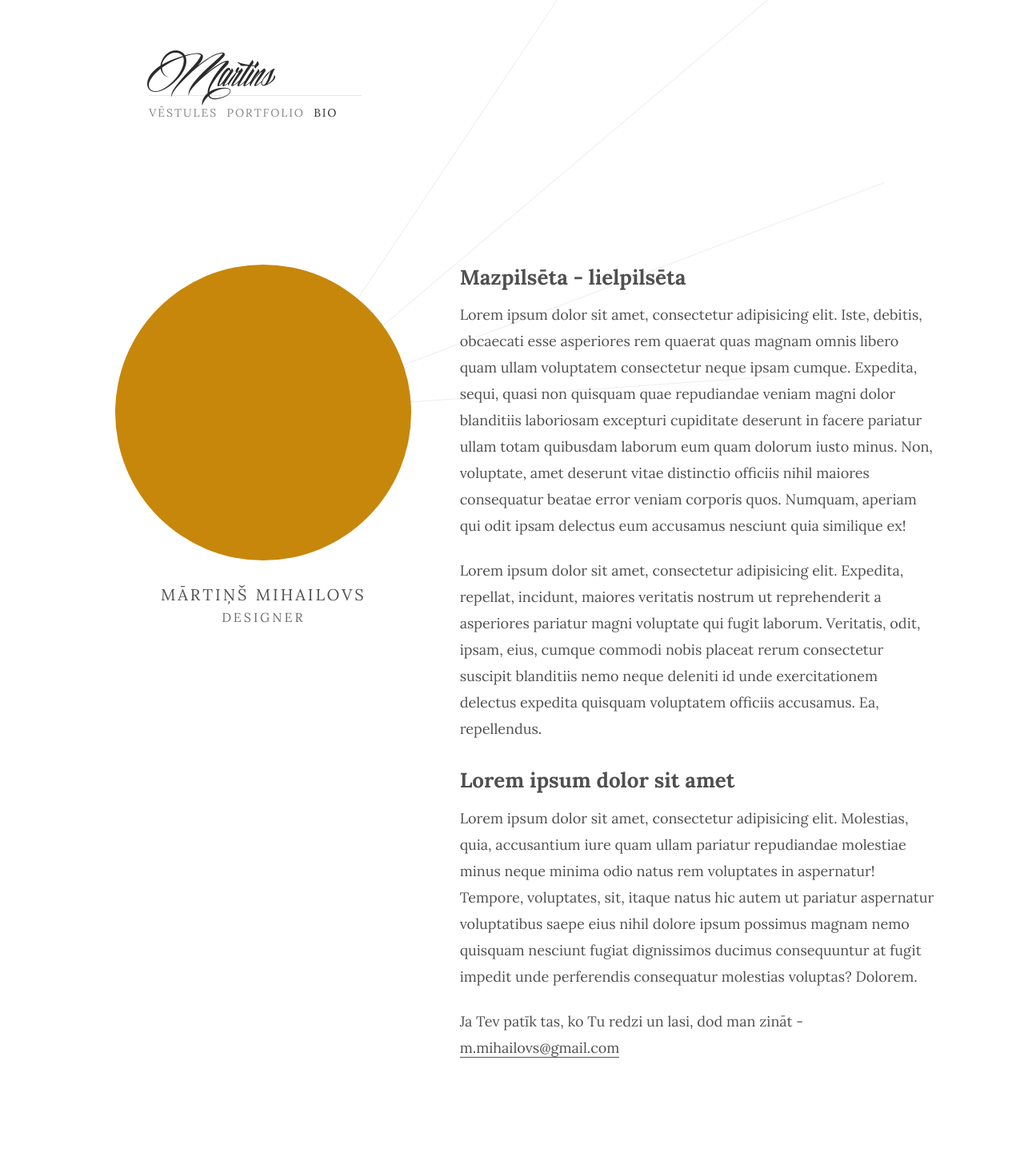
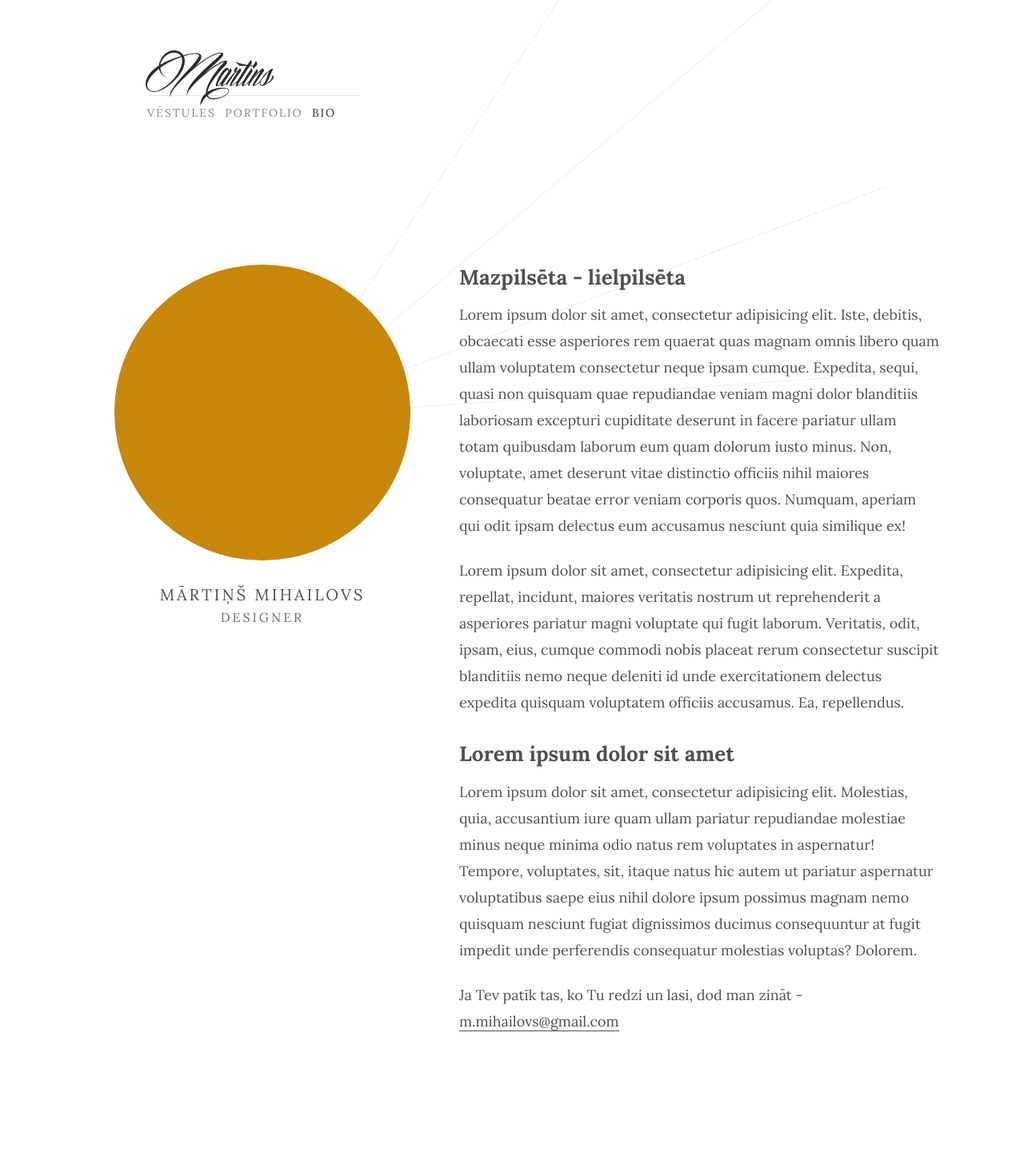
Before and after one commit to MartinsMihailovs/martinsmihailovs.com, a Jekyll site: the page built from bio.html, in a window 1280 px wide. Shown: the whole page at 80% size. Built offline with Jekyll 4.4.1, drawn with Linux system fonts in a browser that asks for light colours; Markdown is read by kramdown in place of the engine named in the settings; comment, search, counter and statistics services are not loaded; after the commit the page ends 1423 px from its top, so only the background shows below that.

Commit message:
Update grid: make base text width 600px

```diff
--- a/css/style.css
+++ b/css/style.css
@@ -351,7 +351,7 @@ iframe {
 .page-width {
     margin: 0 auto;
 	width: 96%;
-	max-width: 51.789em; /* 958px+13px+13px */
+	max-width: 52em; /* 912px+12px+12px */
 }
 
 @media (min-width: 600px) {
@@ -370,7 +370,7 @@ iframe {
 }
 
 .page-width .page-width {
-    margin: 0 -.684em;
+    margin: 0 -.6666em;
     max-width: none;
     width: auto;
 }
@@ -378,8 +378,8 @@ iframe {
 .small-1, .small-2, .small-3, .small-4, .small-5, .small-6, .small-7, .small-8, .small-9, .small-10, .small-11, .small-12, .medium-1, .medium-2, .medium-3, .medium-4, .medium-5, .medium-6, .medium-7, .medium-8, .medium-9, .medium-10, .medium-11, .medium-12, .large-1, .large-2, .large-3, .large-4, .large-5, .large-6, .large-7, .large-8, .large-9, .large-10, .large-11, .large-12, .xlarge-1, .xlarge-2, .xlarge-3, .xlarge-4, .xlarge-5, .xlarge-6, .xlarge-7, .xlarge-8, .xlarge-9, .xlarge-10, .xlarge-11, .xlarge-12 {
     float: left;
     min-height: 1px;
-    padding-right: .684em;
-    padding-left: .684em;
+    padding-right: .6666em;
+    padding-left: .6666em;
     width: 100%;
 }
 
```
